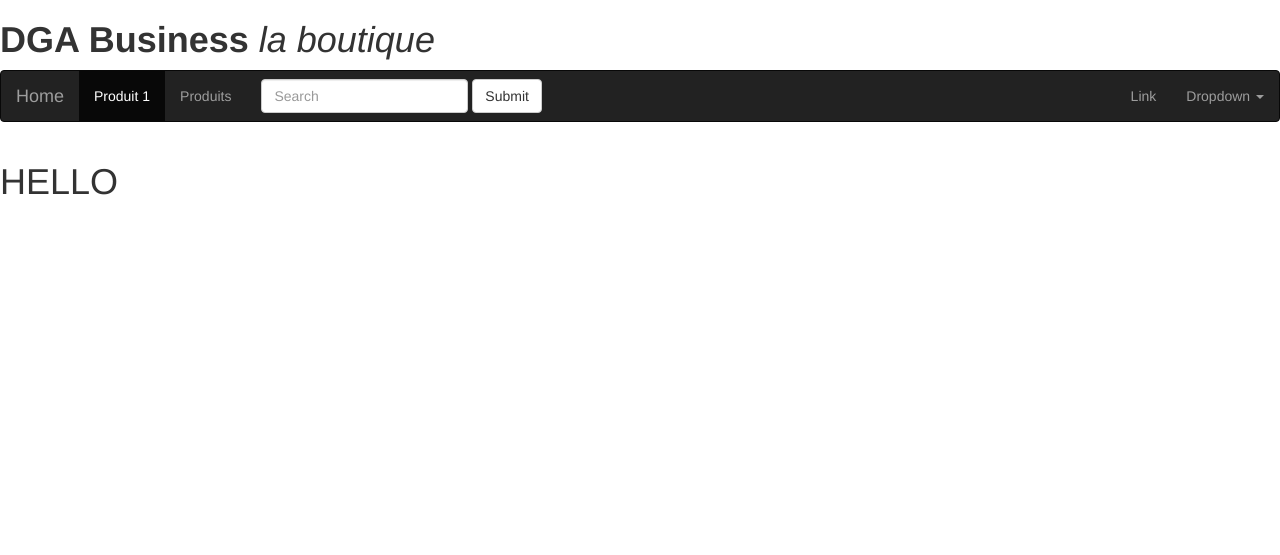
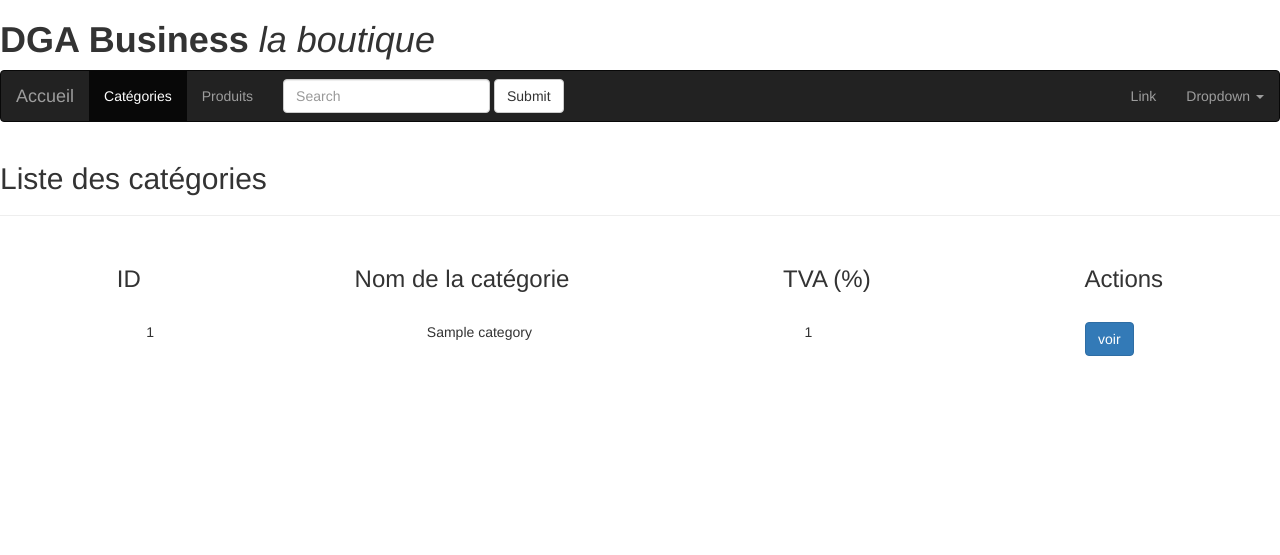
Before and after one commit to Kaemyll/phhcv1-221018, a PHP site: page /?page=categories in a window 1280 px wide. Shown: the top 555 px of the page. Run offline with PHP 8.4, Linux system fonts and the light colour scheme; tables that the repository leaves empty hold one stand-in row (values such as "Sample post").

Commit message:
dev : adding categories page

```diff
--- a/include/pages/produits/produits.functions.php
+++ b/include/functions/produits.functions.php
@@ -1,9 +1,6 @@
 <?php
 
-// Mysql en localhost 3306
-// example.com - user - mdp - bdd
-global $mysqli;
-$mysqli = mysqli_connect("localhost:3306", "root", "", "phpp-22-10-18");
+include_once 'include/functions/sql.php';
 
 function getProduits($id_categories = null)
 {
@@ -43,3 +40,18 @@ function getCategorie($id_categories)
     }
 
 };
+
+function getAllCategories()
+{
+    global $mysqli;
+
+    $reqCat = "SELECT id, nom, tva FROM categories";
+    $resultCat = mysqli_query($mysqli, $reqCat);
+    $categories = [];
+    while ($assocCat = mysqli_fetch_assoc($resultCat)) {
+        array_push($categories, $assocCat);
+    }
+
+    return $categories;
+
+};
--- /dev/null
+++ b/include/functions/sql.php
@@ -0,0 +1,6 @@
+<?php
+
+// Mysql en localhost 3306
+// example.com - user - mdp - bdd
+global $mysqli;
+$mysqli = mysqli_connect("localhost:3306", "root", "", "phpp-22-10-18");
--- a/include/navbar.php
+++ b/include/navbar.php
@@ -7,13 +7,13 @@
             <span class="icon-bar"></span>
             <span class="icon-bar"></span>
         </button>
-        <a class="navbar-brand" href="?">Home</a>
+        <a class="navbar-brand" href="?">Accueil</a>
     </div>
 
     <!-- Collect the nav links, forms, and other content for toggling -->
     <div class="collapse navbar-collapse navbar-ex1-collapse">
         <ul class="nav navbar-nav">
-            <li class="active"><a href="?page=produit&idp=1">Produit 1</a></li>
+            <li class="active"><a href="?page=categories">Catégories</a></li>
             <li><a href="?page=produits">Produits</a></li>
         </ul>
         <form class="navbar-form navbar-left" role="search">
--- /dev/null
+++ b/include/pages/categorie/categories.php
@@ -0,0 +1,24 @@
+<h2>Liste des catégories</h2>
+<hr />
+<?php
+
+include_once 'include/functions/produits.functions.php';
+
+$categories = getAllCategories();
+
+foreach ($categories as $categorie) {
+    ?>
+    <div class="categories-titres">
+        <h3>ID</h3>
+        <h3>Nom de la catégorie</h3>
+        <h3>TVA (%)</h3>
+        <h3>Actions</h3>
+    </div>
+    <div class="categorie">
+        <div class="categorie-id"><?=$categorie['id']?></div>
+        <div class="categorie-nom"><?=$categorie['nom']?></div>
+        <div class="categorie-tva"><?=$categorie['tva']?></div>
+        <div class="categorie-bouton"><a href="?page=produits&id_categories=<?=$categorie['id']?>"><button type="button" class="btn btn-primary">voir</button></a></div>
+    </div>
+    <?php
+}
--- a/include/wrapper.php
+++ b/include/wrapper.php
@@ -1,18 +1,18 @@
 <?php
 
 // vérification de l'existence de la variable $_GET['page']
-    if (!isset($_GET['page'])) {$_GET['page']='home';};
+if (!isset($_GET['page'])) {$_GET['page'] = 'home';}
+;
 
 // var_dump($_GET);
-    switch($_GET['page']) {
+switch ($_GET['page']) {
     case 'produits':
-            include('include/pages/produits/produits.php');
+        include 'include/pages/produits/produits.php';
         break;
-        case 'produit':
-            include('include/pages/produit/produit.php');
+    case 'categories':
+        include 'include/pages/categorie/categories.php';
         break;
     default:
-            include('include/pages/home.html');
+        include 'include/pages/home.html';
         break;
 }
-?>
--- a/styles/styles.css
+++ b/styles/styles.css
@@ -87,3 +87,18 @@ body {
     color: darkgreen;
     text-transform: uppercase;
 }
+
+.categories-titres {
+    display: flex;
+    flex-direction: row;
+    justify-content: space-around;
+    padding: 10px 10px;
+
+}
+
+.categorie {
+    display: flex;
+    flex-direction: row;
+    justify-content: space-around;
+    padding: 10px 10px;
+}
```
Also changed, not shown: include/pages/produits/produits.php (+21 -17 lines). Lines whose indentation alone changed are shown as unchanged.
